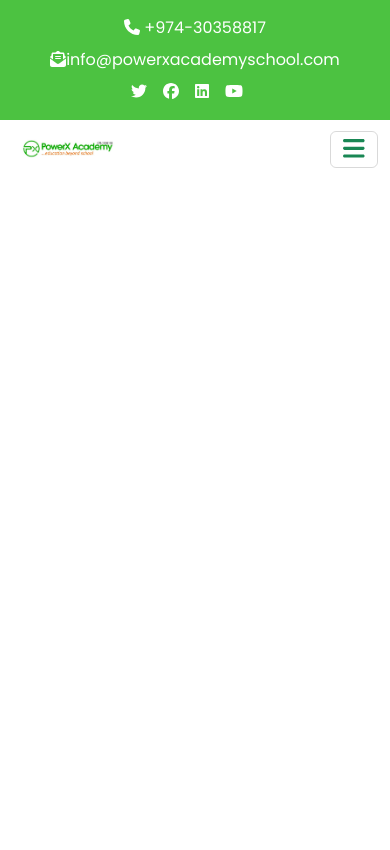
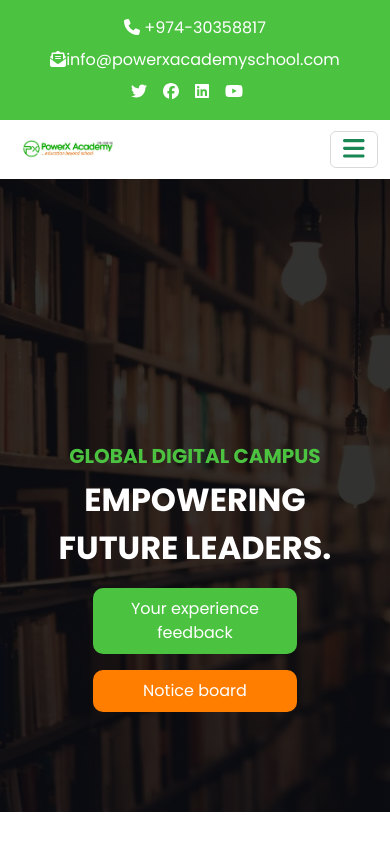
Before and after one commit to tech03-maker/powerX, a React (Vite) app: page / in a window 390 px wide. Shown: the top 850 px of the page. Built offline with nearby package versions, Linux system fonts and the light colour scheme.

Commit message:
added the hero section and prone to changes

```diff
--- a/src/App.tsx
+++ b/src/App.tsx
@@ -1,9 +1,11 @@
 import Header from "./components/Header/Header"
+import Hero from "./components/Hero/Hero"
 
 function App() {
   return (
     <div>
       <Header />
+      <Hero />
     </div>
   )
 }
--- a/src/components/Header/Header.tsx
+++ b/src/components/Header/Header.tsx
@@ -81,7 +81,7 @@ const Header = () => {
                 </a>
               </li>
             </ul>
-            <div className="w-100">
+            <div>
               <a href="#">
                 <button type="button" className="reg_Btn w-100">
                   Register
--- /dev/null
+++ b/src/components/Hero/Hero.css
@@ -0,0 +1,93 @@
+a {
+  text-decoration: none !important;
+}
+
+.carousel-inner {
+  height: 100vh;
+}
+
+.carousel {
+  height: 100vh;
+}
+
+.carousel-item {
+  background: linear-gradient(rgba(0, 0, 0, 0.8), rgba(0, 0, 0, 0.8)),
+    url("../../assets/carousel-1.jpg");
+  background-size: cover;
+  background-position: center;
+  background-repeat: no-repeat;
+}
+
+.carousel-caption {
+  position: relative;
+  bottom: 10rem !important;
+}
+
+.carousel-caption h5 {
+  color: #4cc241;
+}
+
+.first_subtext {
+  font-size: 3rem;
+}
+
+.submit {
+  background-color: #4cc241;
+  color: white;
+  padding: 9px;
+  border: none;
+  border-radius: 10px;
+  width: 50%;
+  transition: ease-in 0.3s;
+}
+.notice {
+  background-color: #ff7e00;
+  color: white;
+  padding: 9px;
+  border: none;
+  border-radius: 10px;
+  width: 50%;
+  transition: ease-in 0.3s;
+}
+
+.submit:hover {
+  border: 5px solid rgba(255, 255, 255, 0.384);
+}
+.notice:hover {
+  border: 5px solid rgba(255, 255, 255, 0.384);
+}
+
+/* Responsiveness */
+
+@media screen and (max-width: 767px) {
+  .submit {
+    width: 75%;
+  }
+  .notice {
+    width: 75%;
+  }
+
+  .carousel-caption {
+    position: relative;
+    bottom: 5rem !important;
+  }
+  .first_subtext {
+    font-size: 2rem;
+  }
+}
+@media screen and (max-width: 1023) {
+  .submit {
+    width: 75%;
+  }
+  .notice {
+    width: 75%;
+  }
+
+  .carousel-caption {
+    position: relative;
+    bottom: 5rem !important;
+  }
+  .first_subtext {
+    font-size: 2rem;
+  }
+}
--- /dev/null
+++ b/src/components/Hero/Hero.tsx
@@ -0,0 +1,82 @@
+// import React from 'react'
+import "./Hero.css";
+
+const Hero = () => {
+  return (
+    <div>
+      <div
+        id="carouselExampleAutoplaying"
+        className="carousel slide"
+        data-bs-ride="carousel1"
+      >
+        <div className="carousel-inner h-75">
+          <div className="carousel-item active h-100" data-bs-interval="10000">
+            <div className="carousel-caption">
+              <h5 className="fw-bold">GLOBAL DIGITAL CAMPUS</h5>
+              <p className="first_subtext fw-bold text-white">
+                EMPOWERING FUTURE LEADERS.
+              </p>
+              <a href="#">
+                <button
+                  type="submit"
+                  className="submit d-block text-center m-auto"
+                >
+                  Your experience feedback
+                </button>
+              </a>
+              <a href="#">
+                <button type="submit" className="notice mt-3">
+                  Notice board
+                </button>
+              </a>
+            </div>
+          </div>
+          <div className="carousel-item h-100" data-bs-interval="2000">
+            <div className="carousel-caption">
+              <h5 className="fw-bold">GLOBAL DIGITAL CAMPUS</h5>
+              <p className="first_subtext fw-bold text-white">
+                EMPOWERING FUTURE LEADERS.
+              </p>
+              <a href="#">
+                <button
+                  type="submit"
+                  className="submit d-block text-center m-auto"
+                >
+                  Your experience feedback
+                </button>
+              </a>
+              <a href="#">
+                <button type="submit" className="notice mt-3">
+                  Notice board
+                </button>
+              </a>
+            </div>
+          </div>
+          <div className="carousel-item h-100">
+            <div className="carousel-caption">
+              <h5 className="fw-bold">GLOBAL DIGITAL CAMPUS</h5>
+              <p className="first_subtext fw-bold text-white">
+                EMPOWERING FUTURE LEADERS.
+              </p>
+              <a href="#">
+                <button
+                  type="submit"
+                  className="submit d-block text-center m-auto"
+                >
+                  Your experience feedback
+                </button>
+              </a>
+              <a href="#">
+                <button type="submit" className="notice mt-3">
+                  Notice board
+                </button>
+              </a>
+            </div>
+          </div>
+        </div>
+      </div>
+    </div>
+  );
+};
+
+export default Hero;
```
Also changed, not shown: 1 other file (tests, documents, lock files or other folders).
